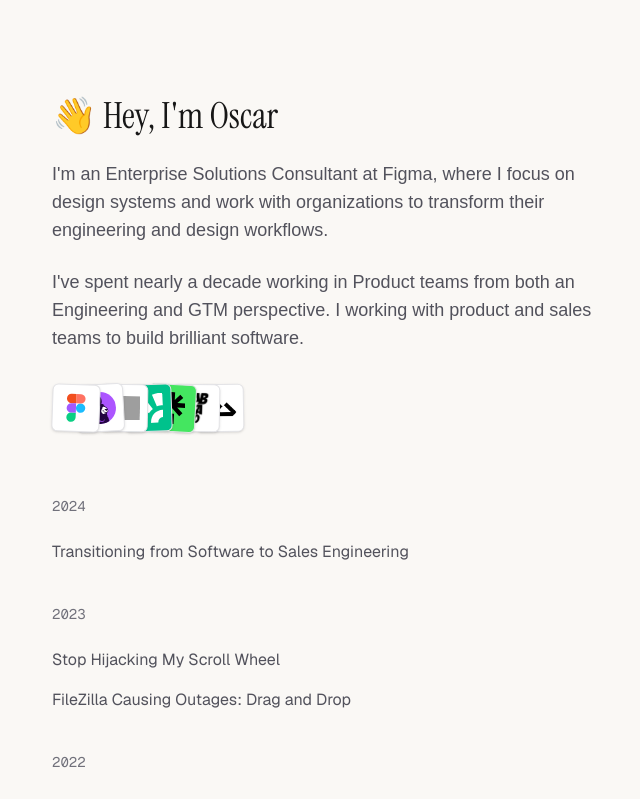
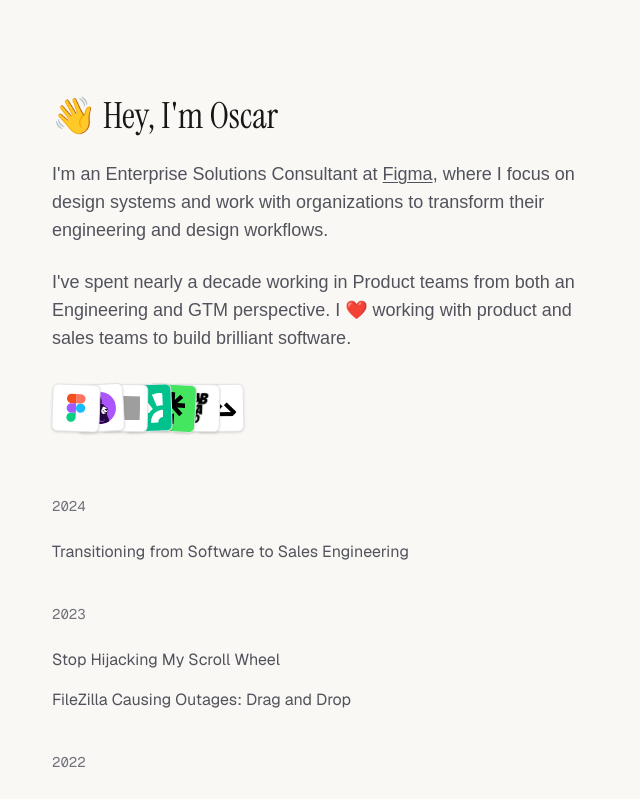
Before and after one commit to oscargws/oscarg.ws.v2, a Next.js app: page / in a window 1280 px wide. Shown: the top 799 px of the page, without its empty margins (316-956 px from the left). Built offline with nearby package versions, Linux system fonts and the light colour scheme; grey boxes are pictures that could not be loaded.

Commit message:
chore: fix

```diff
--- a/src/app/page.tsx
+++ b/src/app/page.tsx
@@ -25,11 +25,17 @@ export default function Home() {
         <h1 className="text-4xl">{`👋 Hey, I'm Oscar`}</h1>
         <p className="text-lg text-zinc-600">
           {`
-I'm an Enterprise Solutions Consultant at Figma, where I focus on design systems and work with organizations to transform their engineering and design workflows.`}
+I'm an Enterprise Solutions Consultant at `}
+          <a href="https://figma.com"
+            className="hover:text-blue-800 underline decoration-1 underline-offset-2"
+          >
+            Figma
+          </a>
+          {`, where I focus on design systems and work with organizations to transform their engineering and design workflows.`}
         </p>
         <p className="text-lg text-zinc-600">
           {`
-I've spent nearly a decade working in Product teams from both an Engineering and GTM perspective. I working with product and sales teams to build brilliant software.`}
+I've spent nearly a decade working in Product teams from both an Engineering and GTM perspective. I ❤️ working with product and sales teams to build brilliant software.`}
         </p>
       </div>
 
```
